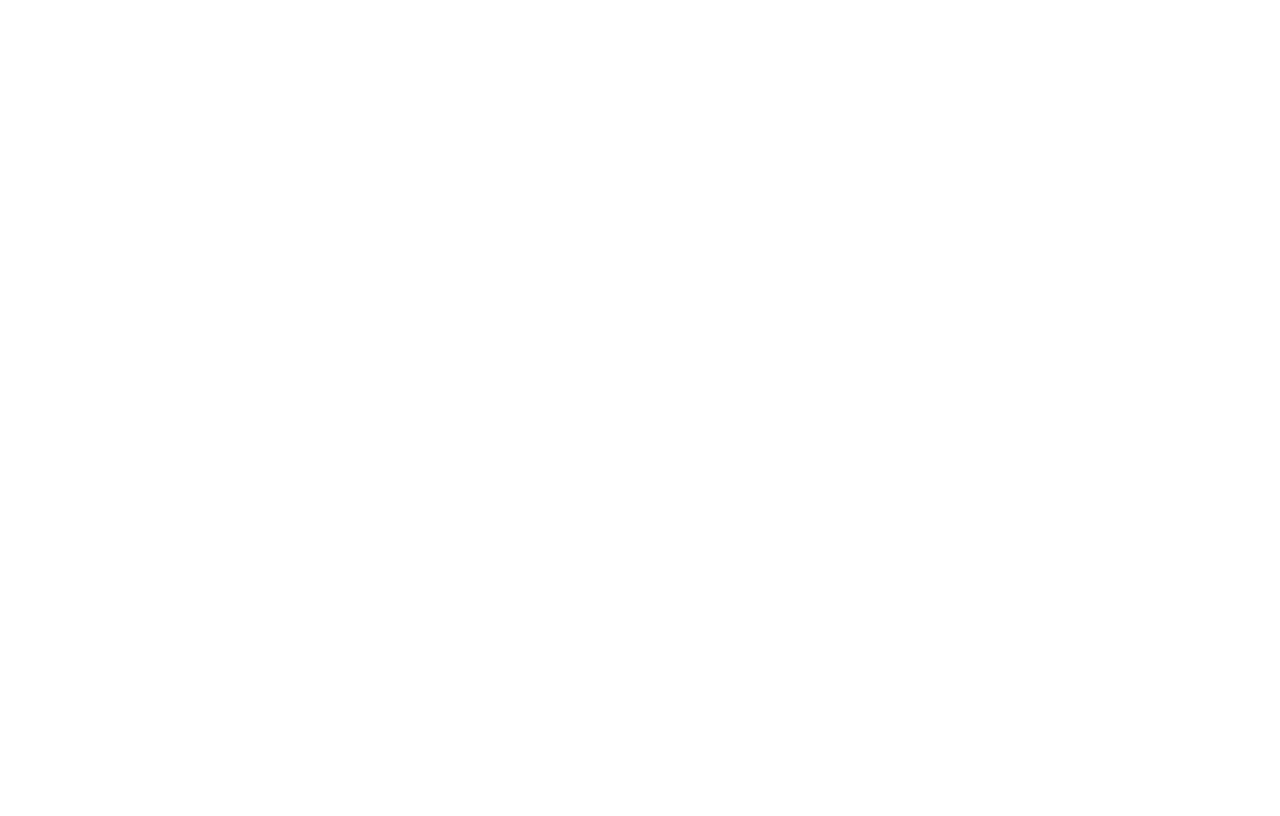
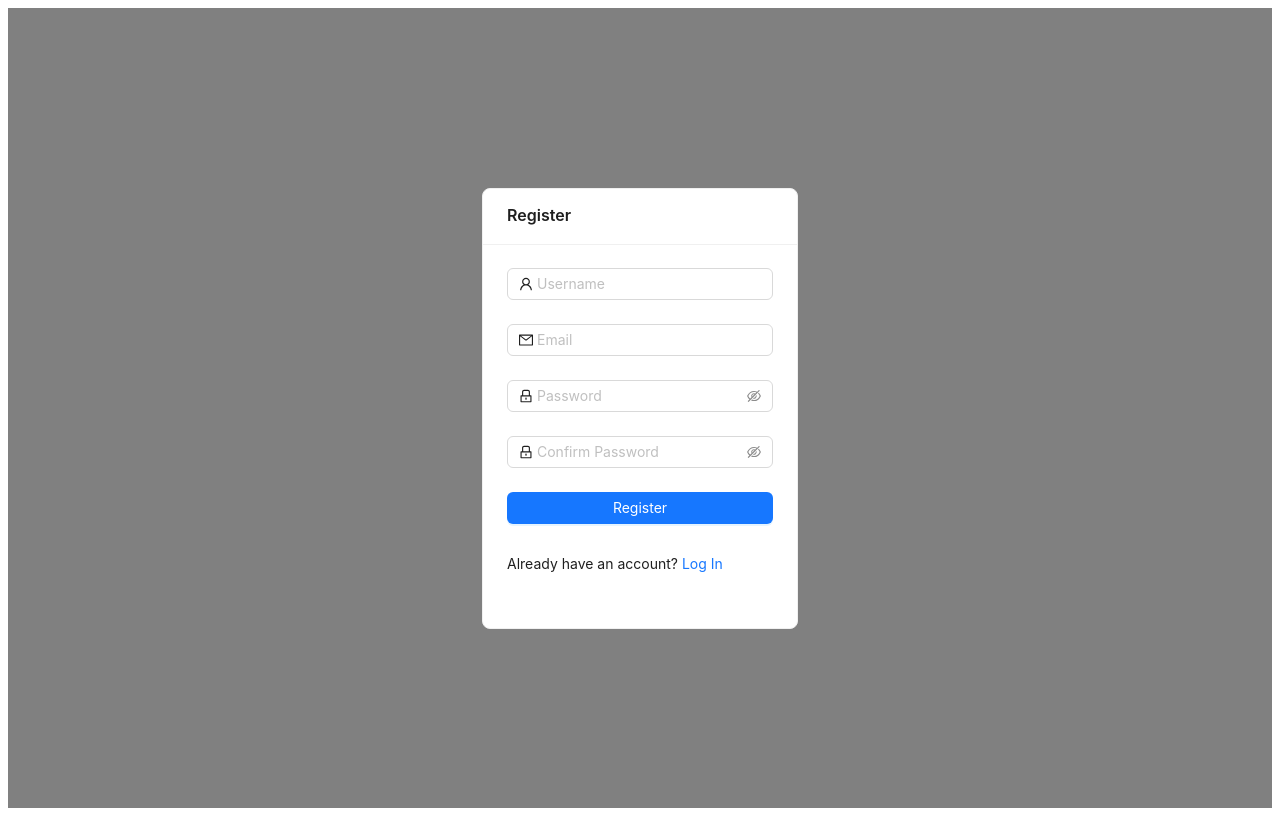
Before and after one commit to mrriina/personal-collections, a React (Create React App) app in the folder client/: page /registration in a window 1280 px wide. Before the commit this address had no page. Built offline with nearby package versions, Linux system fonts and the light colour scheme.

Commit message:
login and registration forms

```diff
--- a/client/package.json
+++ b/client/package.json
@@ -17,6 +17,7 @@
     "react-redux": "^8.1.3",
     "react-router-dom": "^6.17.0",
     "react-scripts": "5.0.1",
+    "react-spinners": "^0.13.8",
     "redux": "^4.2.1",
     "web-vitals": "^2.1.4"
   },
--- a/client/src/App.js
+++ b/client/src/App.js
@@ -3,18 +3,20 @@ import AuthUserRoute from './routes/AuthUserRoute';
 import UnauthUserRoute from './routes/UnauthUserRoute';
 import AdminRoute from './routes/AdminRoute';
 import Login from './pages/Login';
+import Registration from './pages/Registration';
 
 function App() {
   return (
     <div>
       <Routes>
-        <Route element={<AuthUserRoute />} >
+        {/* <Route element={<AuthUserRoute />} >
           <Route element={<AdminRoute />} ></Route>
-        </Route>
+        </Route> */}
 
-        <Route element={<UnauthUserRoute />}>
+        {/* <Route element={<UnauthUserRoute />}> */}
           <Route path="/login" element={<Login />} exact />
-        </Route>
+          <Route path="/registration" element={<Registration />} exact />
+        {/* </Route> */}
       </Routes>
     </div>
   );
--- a/client/src/index.js
+++ b/client/src/index.js
@@ -2,10 +2,16 @@ import React from 'react';
 import ReactDOM from 'react-dom/client';
 import App from './App';
 import { BrowserRouter } from 'react-router-dom';
+import {Provider} from 'react-redux';
+import store from "./redux/store.js";
 
 const root = ReactDOM.createRoot(document.getElementById('root'));
 root.render(
-  <BrowserRouter>
-    <App />
-  </BrowserRouter>
+  <React.StrictMode>
+    <Provider store={store}>
+      <BrowserRouter>
+        <App/>
+      </BrowserRouter>
+    </Provider>
+  </React.StrictMode>,
 );
--- a/client/src/pages/Login.js
+++ b/client/src/pages/Login.js
@@ -1,10 +1,48 @@
-
+import { Button, Card, Form, Input } from 'antd';
+import DotLoader from "react-spinners/DotLoader";
+import { Link } from "react-router-dom";
+import { Row, Col } from 'antd';
+import { UserOutlined, LockOutlined, MailOutlined } from '@ant-design/icons';
 
 export default function Login() {
+    const onFinish = (values) => {
+        console.log('Received values:', values);
+    };
 
     return (
-        <div>
-            Login page
+        <div style={{ background: "grey"}}>
+            <Row justify="center" align="middle" style={{ minHeight: '100vh' }}>
+                <Col span={6}>
+                    <Card title="Login" style={{ minWidth: 300 }}>
+                        <Form
+                            name="login-form"
+                            initialValues={{ remember: true }}
+                            onFinish={onFinish}>
+                            <Form.Item
+                                name="email"
+                                rules={[
+                                    { type: 'email', message: 'The input is not a valid email!' },
+                                    { required: true, message: 'Please input your email!' },
+                                ]}>
+                                <Input prefix={<MailOutlined />} placeholder="Email" />
+                            </Form.Item>
+                            <Form.Item
+                                name="password"
+                                rules={[{ required: true, message: 'Please input your password!' }]}>
+                                <Input.Password prefix={<LockOutlined />} placeholder="Password" />
+                            </Form.Item>
+                            <Form.Item>
+                                <Button type="primary" htmlType="submit" style={{ width: '100%' }}>
+                                    Log In
+                                </Button>
+                            </Form.Item>
+                            <Form.Item>
+                                Don't have an account? <Link to="/registration">Register</Link>
+                            </Form.Item>
+                        </Form>
+                    </Card>
+                </Col>
+            </Row>
         </div>
     );
 }
--- /dev/null
+++ b/client/src/pages/Registration.js
@@ -0,0 +1,75 @@
+import React from 'react';
+import { Form, Input, Button, Row, Col, Card } from 'antd';
+import { UserOutlined, LockOutlined, MailOutlined } from '@ant-design/icons';
+import { Link } from "react-router-dom";
+
+const Registration = () => {
+  const onFinish = (values) => {
+    console.log('Received values:', values);
+  };
+
+  return (
+    <div style={{ background: "grey"}}>
+        <Row justify="center" align="middle" style={{ minHeight: '100vh' }}>
+            <Col span={6}>
+                <Card title="Register" style={{ minWidth: 300 }}>
+                    <Form
+                        name="register-form"
+                        onFinish={onFinish}
+                    >
+                        <Form.Item
+                            name="username"
+                            rules={[{ required: true, message: 'Please input your username!' }]}>
+                            <Input prefix={<UserOutlined />} placeholder="Username" />
+                        </Form.Item>
+                        <Form.Item
+                            name="email"
+                            rules={[
+                                { type: 'email', message: 'The input is not a valid email!' },
+                                { required: true, message: 'Please input your email!' },
+                            ]}>
+                            <Input prefix={<MailOutlined />} placeholder="Email" />
+                        </Form.Item>
+                        <Form.Item
+                            name="password"
+                            rules={[{ required: true, message: 'Please input your password!' }]}>
+                            <Input.Password prefix={<LockOutlined />} placeholder="Password" />
+                        </Form.Item>
+                        <Form.Item
+                            name="confirmPassword"
+                            dependencies={['password']}
+                            hasFeedback
+                            rules={[
+                                {
+                                    required: true,
+                                    message: 'Please confirm your password!',
+                                },
+                                ({ getFieldValue }) => ({
+                                    validator(_, value) {
+                                        if (!value || getFieldValue('password') === value) {
+                                        return Promise.resolve();
+                                        }
+                                        return Promise.reject(new Error('The two passwords do not match!'));
+                                    },
+                                }),
+                            ]}
+                        >
+                            <Input.Password prefix={<LockOutlined />} placeholder="Confirm Password" />
+                        </Form.Item>
+                        <Form.Item>
+                            <Button type="primary" htmlType="submit" style={{ width: '100%' }}>
+                                Register
+                            </Button>
+                        </Form.Item>
+                        <Form.Item>
+                            Already have an account? <Link to="/login">Log In</Link>
+                        </Form.Item>
+                    </Form>
+                </Card>
+            </Col>
+        </Row>
+    </div>
+  );
+};
+
+export default Registration;
--- /dev/null
+++ b/client/src/redux/reducers/themeReducer.js
@@ -0,0 +1,16 @@
+import { createSlice } from '@reduxjs/toolkit';
+
+const themeSlice = createSlice({
+    name: 'theme',
+    initialState: {
+        colorPrimary: '#1677ff',
+    },
+    reducers: {
+        setPrimaryColor: (state, action) => {
+            state.colorPrimary = action.payload;
+        },
+    },
+});
+
+export const { setPrimaryColor } = themeSlice.actions;
+export default themeSlice.reducer;
--- a/client/src/redux/store.js
+++ b/client/src/redux/store.js
@@ -1 +1,8 @@
 import { configureStore } from '@reduxjs/toolkit';
+import themeReducer from './reducers/themeReducer';
+
+export default configureStore({
+    reducer: {
+        theme: themeReducer,
+    },
+})
--- a/client/src/routes/UnauthUserRoute.js
+++ b/client/src/routes/UnauthUserRoute.js
@@ -0,0 +1,7 @@
+import { Outlet } from "react-router-dom";
+import Login from "../pages/Login";
+
+
+export default function LoggedInRoutes() {
+    return sessionStorage.getItem('tokenUser') ? <Outlet /> : <Login />;
+}
```
Also changed, not shown: 1 other file (tests, documents, lock files or other folders).
